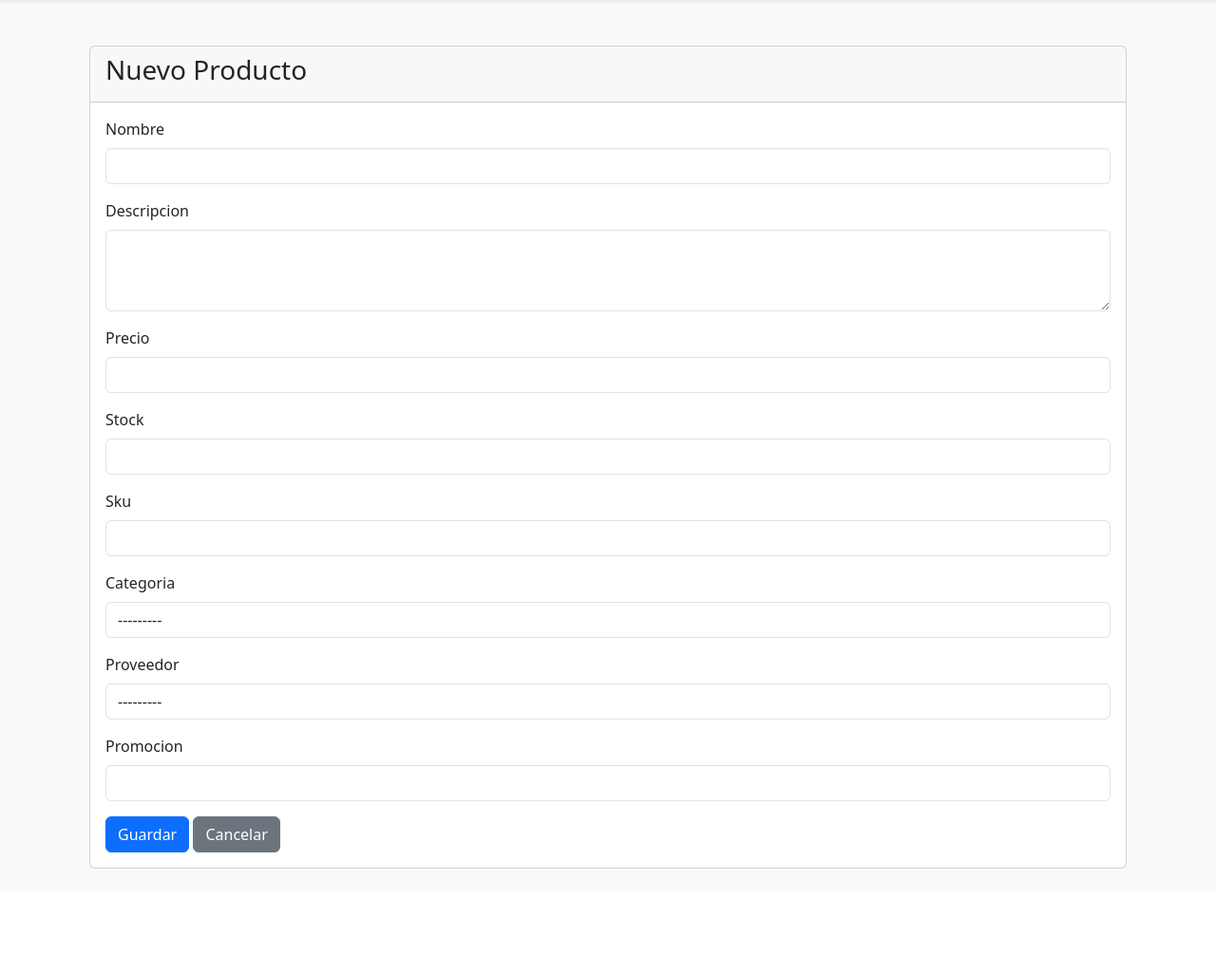
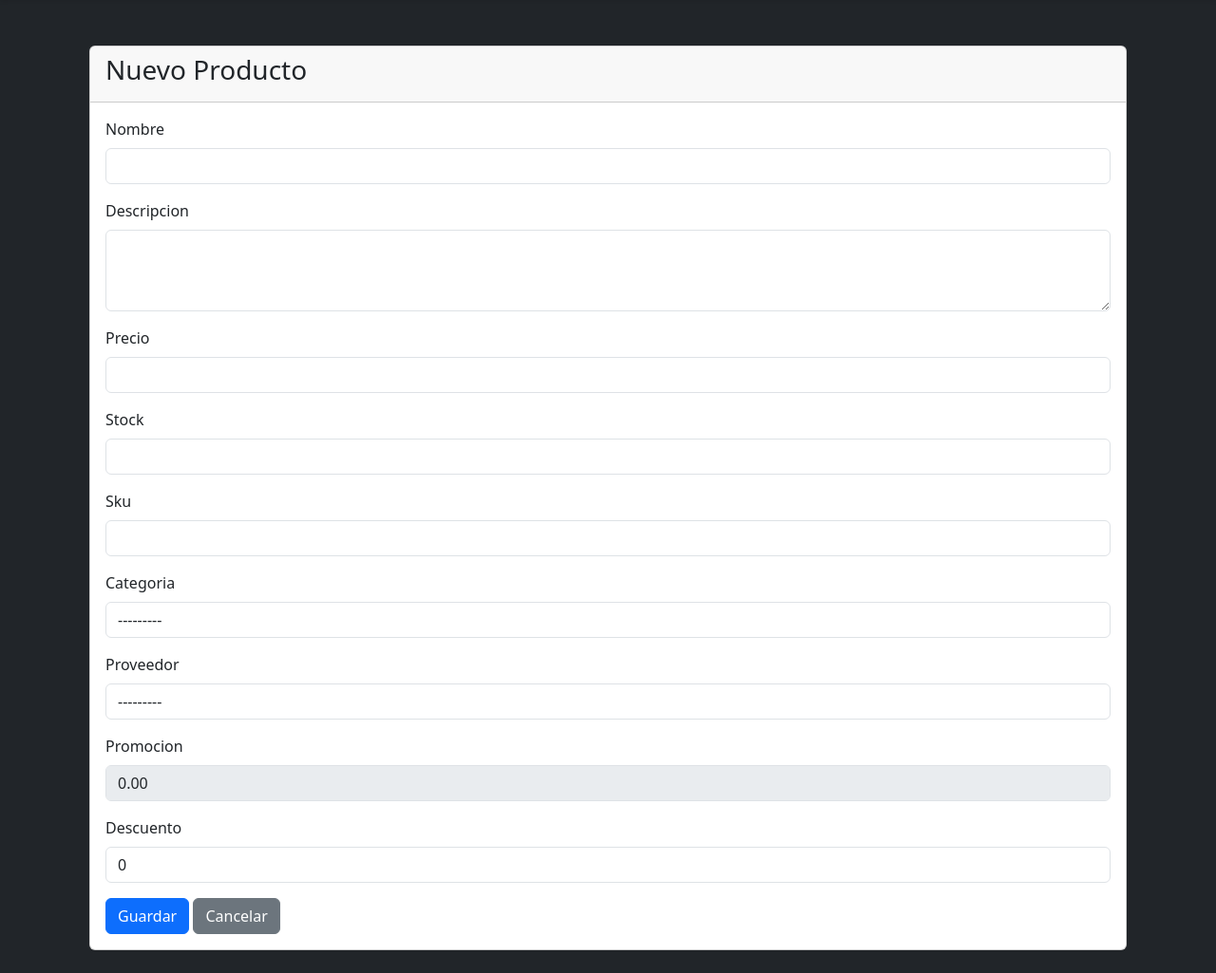
Before and after one commit to RixarshXD/ProyectoTaller, a Django app: page /productos/productos/nuevo/ in a window 1280 px wide. Shown: the part 66-1091 px from the top of the page at 95% size. Before the commit the page ends 981 px from the top, so only its background shows below. Run offline with Django 3.2, Linux system fonts and the light colour scheme; a user stored in the database is signed in; tables that the repository leaves empty hold one stand-in row (values such as "Sample post"); some libraries are stand-ins or nearby versions.

Commit message:
comit inicial

```diff
--- a/InventarioInDaHouse/ProductosApp/forms.py
+++ b/InventarioInDaHouse/ProductosApp/forms.py
@@ -29,28 +29,35 @@ class ProductoForm(forms.ModelForm):
     - Precio: No permite valores negativos
     - Promoción: Requiere seleccionar un estado válido
     """
+    descuento = forms.DecimalField(
+        required=False,
+        widget=forms.NumberInput(attrs={
+            'class': 'form-control',
+            'id': 'descuento',
+            'min': '0',
+            'max': '100',
+            'step': '0.01'
+        })
+    )
+
     class Meta:
         model = Producto
-        fields = ['nombre', 'descripcion', 'precio', 'stock', 'sku', 'categoria', 'proveedor', 'promocion']
+        fields = ['nombre', 'descripcion', 'precio', 'stock', 'sku', 'categoria', 'proveedor', 'promocion', 'descuento']
         widgets = {
             'nombre': forms.TextInput(attrs={'class': 'form-control'}),
             'descripcion': forms.Textarea(attrs={'class': 'form-control', 'rows': 3}),
-            'precio': forms.NumberInput(attrs={'class': 'form-control'}),
+            'precio': forms.NumberInput(attrs={'class': 'form-control', 'id': 'precio'}),
             'stock': forms.NumberInput(attrs={'class': 'form-control'}),
             'sku': forms.TextInput(attrs={'class': 'form-control'}),
             'categoria': forms.Select(attrs={'class': 'form-control'}),
             'proveedor': forms.Select(attrs={'class': 'form-control'}),
-            'promocion': forms.TextInput(attrs={'class': 'form-control'}),
+            'promocion': forms.NumberInput(attrs={'class': 'form-control', 'id': 'precioFinal', 'readonly': 'readonly'}),
         }
 
     # Se crean validaaciones para algunos campos:
 
     # Validación para el 'nombre'. Solo se permiten letras.
-    def clean_nombre(self):
-        nombre = self.cleaned_data.get('nombre')
-        if not nombre.isalpha():
-            raise forms.ValidationError("Un nombre solo debe contener letras.")
-        return nombre
+
 
     # Validación para la 'categoria'. La validación convierte la especificación de la categoría en un campo obligatorio.
     def clean_categoria(self):
@@ -72,6 +79,18 @@ class ProductoForm(forms.ModelForm):
         if promocion == 'Sin estado':
             raise forms.ValidationError('Por favor, Seleccione un estado')
         return promocion
+
+    def save(self, commit=True):
+        instance = super().save(commit=False)
+        # Guardar el descuento y calcular el precio final
+        descuento = self.cleaned_data.get('descuento') or 0
+        precio = self.cleaned_data.get('precio') or 0
+        instance.descuento = descuento
+        instance.promocion = precio - (precio * (descuento / 100))
+
+        if commit:
+            instance.save()
+        return instance
 
 class CategoriaForm(forms.ModelForm):
     """
--- a/InventarioInDaHouse/ProductosApp/models.py
+++ b/InventarioInDaHouse/ProductosApp/models.py
@@ -26,6 +26,17 @@ class Producto(models.Model):
     categoria = models.ForeignKey('Categoria', on_delete=models.CASCADE)
     proveedor = models.ForeignKey('Proveedor', on_delete=models.CASCADE, null=True, blank=True)
     promocion = models.CharField(max_length=50, blank=True, null=True)
+    descuento = models.DecimalField(max_digits=5, decimal_places=2, default=0)  # Nuevo campo para guardar el porcentaje de descuento
+
+    def precio_formato_cl(self):
+        """Retorna el precio en formato chileno"""
+        return f"${self.precio:,.0f}".replace(',', '.')
+
+    def promocion_formato_cl(self):
+        """Retorna el precio de promoción en formato chileno"""
+        if self.promocion:
+            return f"${float(self.promocion):,.0f}".replace(',', '.')
+        return None
 
     def __str__(self):
         """
@@ -97,7 +108,7 @@ class RegistroInventario(models.Model):
         cantidad (int): Cantidad modificada
         fecha (datetime): Fecha y hora del registro
     """
-    usuario = models.ForeignKey(settings.AUTH_USER_MODEL, on_delete=models.CASCADE, related_name='registros')
+    usuario = models.ForeignKey(settings.AUTH_USER_MODEL, on_delete=models.CASCADE, related_name='registros', null=True, blank=True)
     producto = models.ForeignKey(Producto, on_delete=models.CASCADE)
     cantidad = models.IntegerField()
     fecha = models.DateTimeField(auto_now_add=True)
--- a/InventarioInDaHouse/ProductosApp/views.py
+++ b/InventarioInDaHouse/ProductosApp/views.py
@@ -314,7 +314,7 @@ def cargar_excel(request):
                             categoria=categoria,
                             proveedor=proveedor,
                             descripcion='Importado desde Excel',
-                            promocion=row.get('promocion', None)
+                            promocion=producto.get('promocion', False)
                         )
                         productos_nuevos.append(producto)
                     except KeyError as e:
--- a/InventarioInDaHouse/source/_build/html/_sources/modulos.rst.txt
+++ b/InventarioInDaHouse/source/_build/html/_sources/modulos.rst.txt
@@ -10,7 +10,6 @@ Módulo encargado de la gestión de usuarios y autenticación.
 
 Características principales:
 - Gestión de roles (Gerente/Vendedor/Encargado)
-- Autenticación por email
 - Validación de RUT chileno
 - Control de acceso basado en roles
 
--- a/InventarioInDaHouse/source/_build/html/modulos.html
+++ b/InventarioInDaHouse/source/_build/html/modulos.html
@@ -86,7 +86,6 @@
 <p>Módulo encargado de la gestión de usuarios y autenticación.</p>
 <p>Características principales:
 - Gestión de roles (Gerente/Vendedor/Encargado)
-- Autenticación por email
 - Validación de RUT chileno
 - Control de acceso basado en roles</p>
 <section id="productosapp">
--- a/InventarioInDaHouse/templates/ProductosApp/RegistrarProducto.html
+++ b/InventarioInDaHouse/templates/ProductosApp/RegistrarProducto.html
@@ -40,6 +40,48 @@
             </div>
         </div>
     </div>
+
+    <!-- Script para calcular el precio con descuento -->
+    <script>
+        document.addEventListener('DOMContentLoaded', function () {
+            const precioInput = document.getElementById('precio');
+            const descuentoInput = document.getElementById('descuento');
+            const precioFinalInput = document.getElementById('precioFinal');
+
+            function calcularPrecioConDescuento() {
+                const precio = parseFloat(precioInput.value) || 0;
+                const descuento = parseFloat(descuentoInput.value) || 0;
+
+                if (descuento < 0 || descuento > 100) {
+                    alert('El descuento debe estar entre 0 y 100');
+                    descuentoInput.value = '';
+                    return;
+                }
+
+                const precioFinal = precio - (precio * (descuento / 100));
+                precioFinalInput.value = precioFinal.toFixed(2);
+
+                // Asegurarse de que el valor del descuento se guarde en el formulario
+                const hiddenDescuentoInput = document.querySelector('input[name="descuento"]');
+                if (!hiddenDescuentoInput) {
+                    const input = document.createElement('input');
+                    input.type = 'hidden';
+                    input.name = 'descuento';
+                    input.value = descuento;
+                    precioFinalInput.parentNode.appendChild(input);
+                } else {
+                    hiddenDescuentoInput.value = descuento;
+                }
+            }
+
+            // Eventos para actualizar el precio final
+            precioInput.addEventListener('input', calcularPrecioConDescuento);
+            descuentoInput.addEventListener('input', calcularPrecioConDescuento);
+
+            // Calcular inicial si hay valores
+            calcularPrecioConDescuento();
+        });
+    </script>
     {% endblock %}
 </body>
 
--- a/InventarioInDaHouse/templates/UsuariosApp/ListadoUsuarios.html
+++ b/InventarioInDaHouse/templates/UsuariosApp/ListadoUsuarios.html
@@ -38,7 +38,6 @@
                             <th>Trabajador</th>
                             <th>Información de Contacto</th>
                             <th>Rol</th>
-                            <th>Estado</th>
                             <th>Acciones</th>
                         </tr>
                     </thead>
@@ -63,9 +62,6 @@
                             </td>
                             <td>
                                 <span class="badge bg-info text-dark">{{usuario.role}}</span>
-                            </td>
-                            <td>
-                                <span class="badge bg-success">Activo</span>
                             </td>
                             <td>
                                 <div class="btn-group">
--- a/InventarioInDaHouse/templates/index.html
+++ b/InventarioInDaHouse/templates/index.html
@@ -13,7 +13,7 @@
   <link rel="stylesheet" href="{% static 'style.css' %}" />
 </head>
 
-<body class="bg-light">
+<body class="bg-dark">
   <nav class="navbar navbar-expand-lg navbar-dark bg-dark shadow-sm">
     <div class="container">
       <a class="navbar-brand" href="/">
```
Also changed, not shown: InventarioInDaHouse/templates/ProductosApp/ListadoProductos.html (+13 -2 lines), InventarioInDaHouse/ProductosApp/migrations/0001_initial.py, InventarioInDaHouse/ProductosApp/migrations/0002_initial.py (added), InventarioInDaHouse/UsuariosApp/migrations/0001_initial.py, InventarioInDaHouse/UsuariosApp/migrations/0002_usuario_real_password.py (deleted), InventarioInDaHouse/source/_build/html/searchindex.js, 3 other files.
